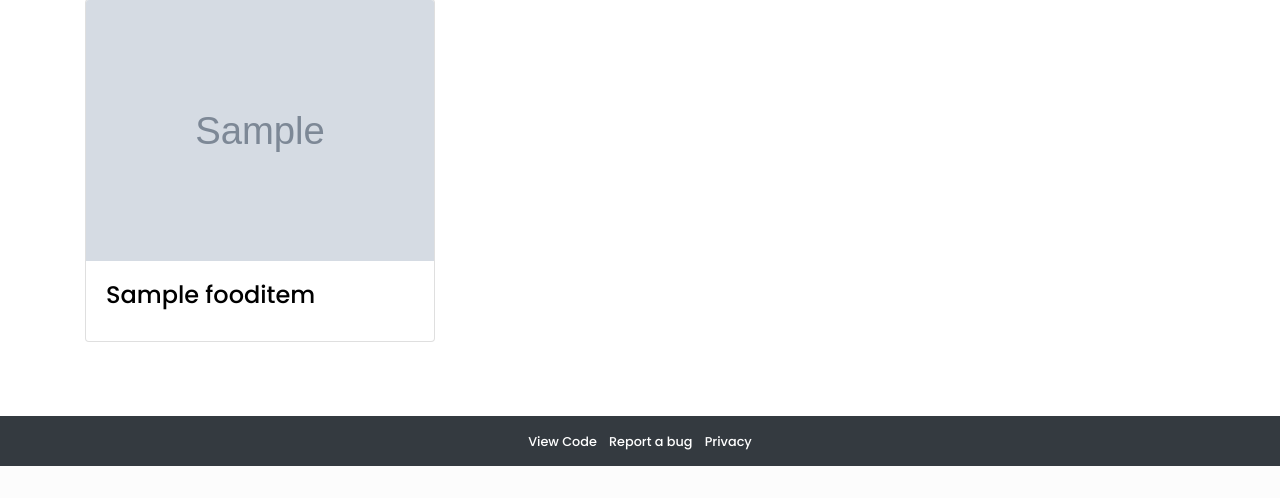
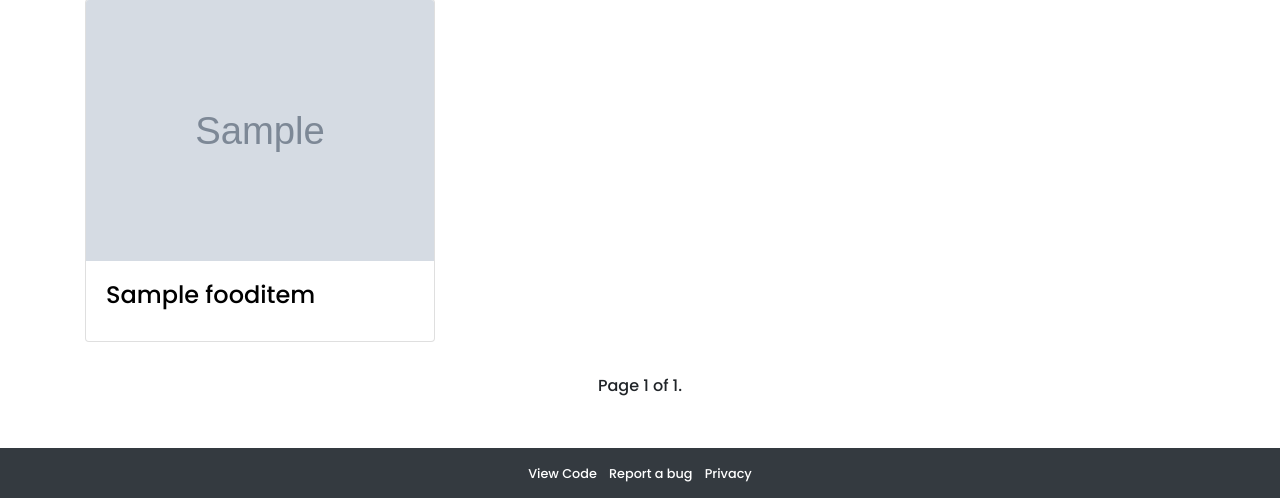
Before and after one commit to minhajul-karim/pizza, a Django app: page / in a window 1280 px wide. Shown: the part 430-928 px from the top of the page. Before the commit the page ends 896 px from the top, so only its background shows below. Run offline with Django 3.2, Linux system fonts and the light colour scheme; tables that the repository leaves empty hold one stand-in row (values such as "Sample post"); grey boxes marked "Sample" are stand-in pictures; parts of the project's set-up code (start-up, migrations or seed data) failed here and were passed over; some libraries are stand-ins or nearby versions.

Commit message:
Add pagination to home, my orders and all orders page

```diff
--- a/orders/static/orders/css/styles.css
+++ b/orders/static/orders/css/styles.css
@@ -15,7 +15,7 @@ ul,
 li {
     margin: 0;
     padding: 0;
-  font-family: 'Poppins', sans-serif !important;
+    font-family: "Poppins", sans-serif !important;
     list-style: none;
 }
 
@@ -133,9 +133,9 @@ footer a:hover {
     color: #ec0653;
 }
 .payment-status-card p {
-  color: #404F5E;
+    color: #404f5e;
     font-family: "Nunito Sans", "Helvetica Neue", sans-serif;
-  font-size:20px;
+    font-size: 20px;
     margin: 0;
 }
 .payment-status-icon {
@@ -152,7 +152,7 @@ footer a:hover {
     background: white;
     padding: 60px;
     border-radius: 4px;
-  box-shadow: 0 2px 3px #C8D0D8;
+    box-shadow: 0 2px 3px #c8d0d8;
     display: inline-block;
     margin: 0 auto;
 }
@@ -160,19 +160,17 @@ footer a:hover {
     border-radius: 200px;
     height: 150px;
     width: 150px;
-  background: #F8FAF5;
+    background: #f8faf5;
     margin: 0 auto;
     display: flex;
     justify-content: center;
     align-items: center;
 }
-
 .messages {
     background: whitesmoke;
     color: red;
     opacity: 1;
 }
-
 @media all and (max-width: 767px) {
     .auth-forms {
         width: 300px;
--- a/orders/templates/orders/index.html
+++ b/orders/templates/orders/index.html
@@ -50,6 +50,23 @@
                 </div>
                 {% endfor %}
             </div>
+            <div class="pagination justify-content-center mt-2">
+                <span class="step-links">
+                    {% if foods.has_previous %}
+                    <a href="?page=1">&laquo; first</a>
+                    <a href="?page={{ foods.previous_page_number }}">previous</a>
+                    {% endif %}
+
+                    <span class="current">
+                        Page {{ foods.number }} of {{ foods.paginator.num_pages }}.
+                    </span>
+
+                    {% if foods.has_next %}
+                    <a href="?page={{ foods.next_page_number }}">next</a>
+                    <a href="?page={{ foods.paginator.num_pages }}">last &raquo;</a>
+                    {% endif %}
+                </span>
+            </div>
             <!-- /.row -->
         </div>
         <!-- /.col-lg-9 -->
--- a/orders/views.py
+++ b/orders/views.py
@@ -13,6 +13,7 @@ from django.contrib.auth import authenticate, login
 from django.views.decorators.csrf import csrf_exempt
 from django.contrib.auth.decorators import login_required
 from .models import FoodItem, Menu, Topping, Order, Size, AddOn, Status
+from django.core.paginator import Paginator
 
 # Read env file
 env = environ.Env()
@@ -29,12 +30,11 @@ sslcz = SSLCOMMERZ({
 def index(request):
     """Home page."""
     foods = FoodItem.objects.all()
-    orders_count = Order.objects.filter(user=request.user.id, status=1).count()
-    context = {
-        "foods": foods,
-        "orders_count": orders_count,
-    }
-    return render(request, "orders/index.html", context)
+    # Show 5 foods per page
+    paginator = Paginator(foods, 6)
+    page_number = request.GET.get("page")
+    food_obj = paginator.get_page(page_number)
+    return render(request, "orders/index.html", {"foods": food_obj})
 
 
 def signup_view(request):
@@ -182,12 +182,11 @@ def my_orders_view(request):
     """
     orders = Order.objects.filter(
         user=request.user.id).order_by("-id").exclude(status=1)
-    orders_count = Order.objects.filter(user=request.user.id, status=1).count()
-    context = {
-        "orders": orders,
-        "orders_count": orders_count
-    }
-    return render(request, "orders/my_orders.html", context)
+    # Show 5 orders per page
+    paginator = Paginator(orders, 5)
+    page_number = request.GET.get("page")
+    page_obj = paginator.get_page(page_number)
+    return render(request, "orders/my_orders.html", {"orders": page_obj})
 
 
 @login_required
@@ -328,7 +327,11 @@ def order_admin_view(request):
     """View admin interface of orders."""
     if request.user.is_superuser:
         orders = Order.objects.order_by("-id").exclude(status=1)
-        return render(request, "orders/admin_orders.html", {"orders": orders})
+        # Show 5 orders per page
+        paginator = Paginator(orders, 5)
+        page_number = request.GET.get("page")
+        page_obj = paginator.get_page(page_number)
+        return render(request, "orders/admin_orders.html", {"orders": page_obj})
     return redirect("/")
 
 
```
Also changed, not shown: orders/templates/orders/admin_orders.html (+17 -0 lines), orders/templates/orders/cart.html (+5 -14 lines), orders/templates/orders/my_orders.html (+17 -0 lines). Lines whose indentation alone changed are shown as unchanged.
